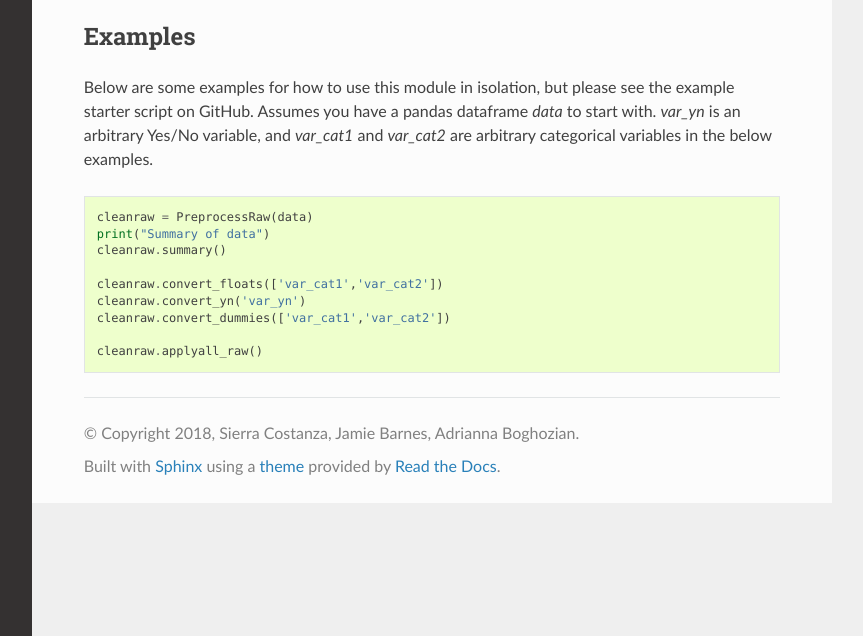
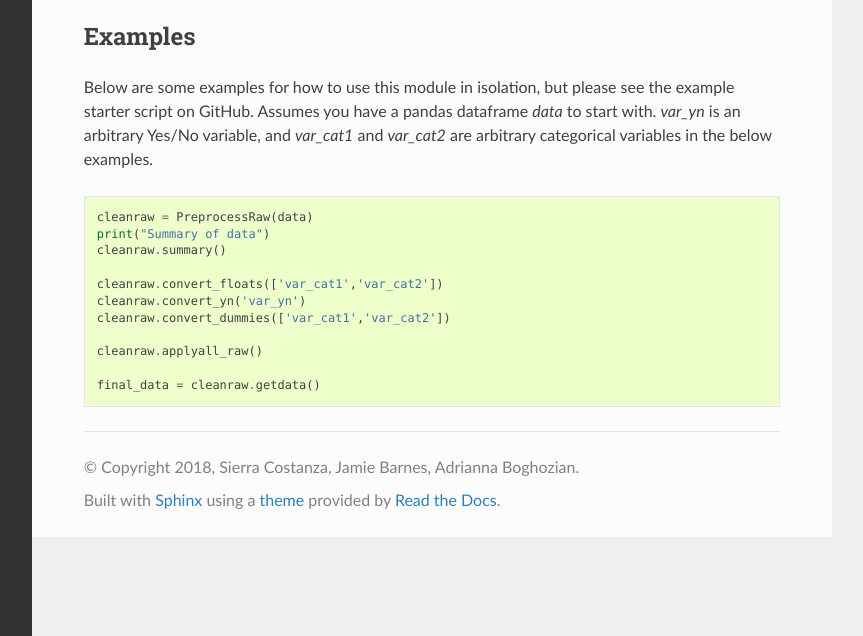
Before and after one commit to sierra073/esh-machine-cleaning, a Sphinx documentation site: the page built from docs/source/preprocess_raw.rst, in a window 1280 px wide, cut to the strip 264-900 px from the top of the page. Shown: the whole strip, without its empty margins (268-1131 px from the left). Built offline with Sphinx 7.4.7 and the Read the Docs theme 2.0.0, drawn with Linux system fonts in a browser that asks for light colours.

Commit message:
added example

```diff
--- a/docs/source/preprocess_raw.rst
+++ b/docs/source/preprocess_raw.rst
@@ -19,3 +19,5 @@ Below are some examples for how to use this module in isolation, but please see
     cleanraw.convert_dummies(['var_cat1','var_cat2'])
 
     cleanraw.applyall_raw()
+
+    final_data = cleanraw.getdata()
```
Also changed, not shown: 5 other files.
